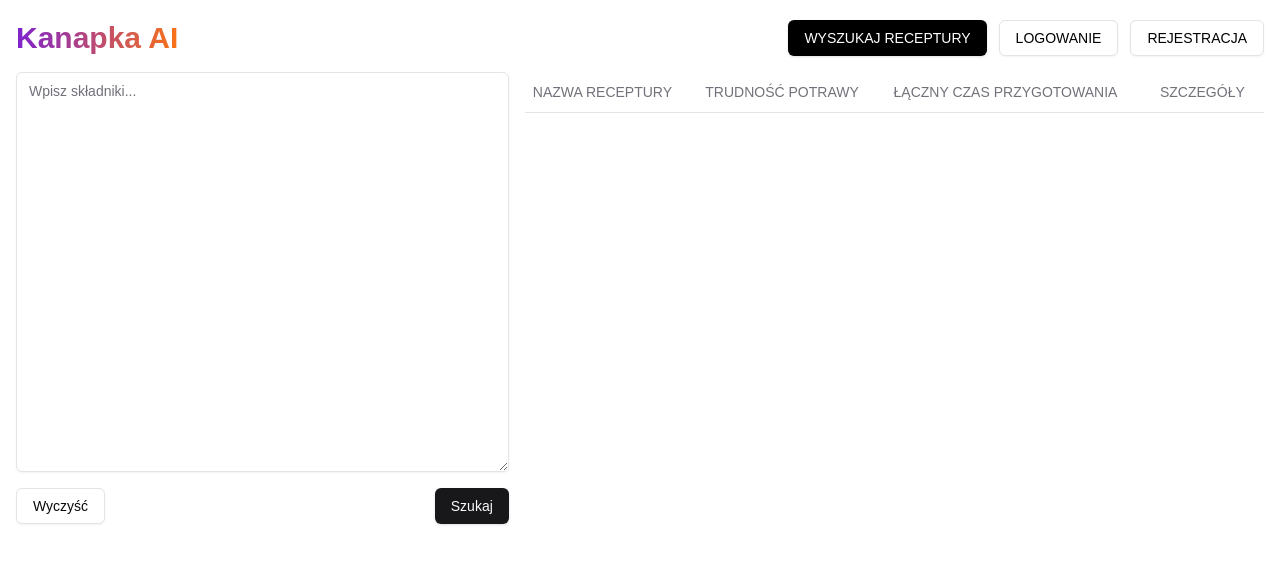
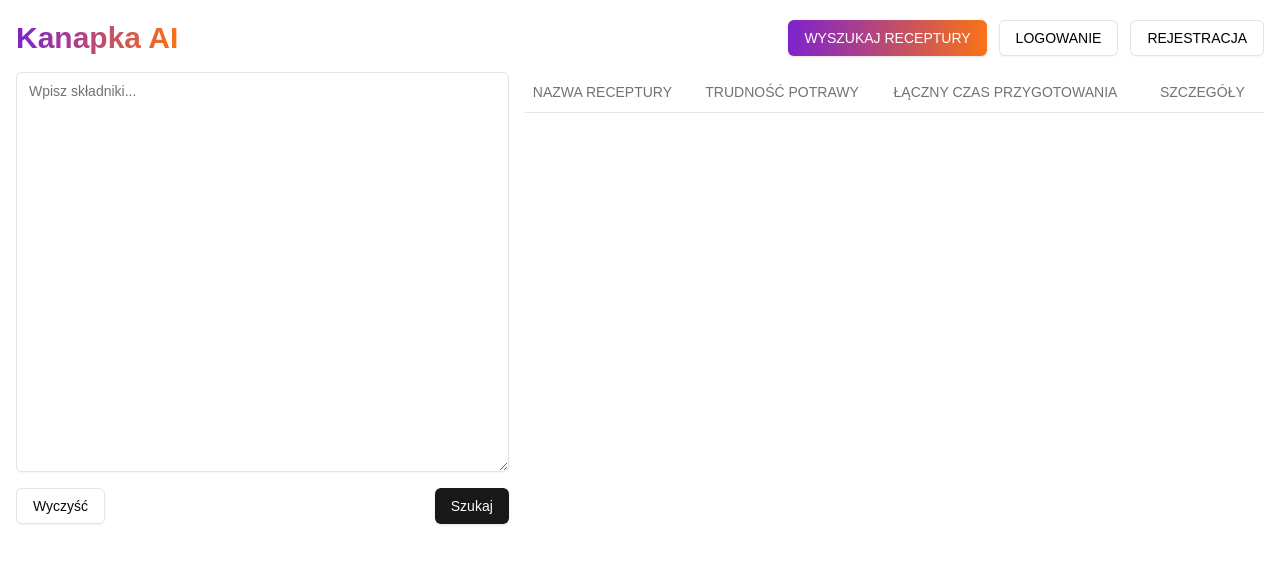
Before and after one commit to Glider6014/kanapka-ai, a Next.js app: page / in a window 1280 px wide. Shown: the top 564 px of the page. Built offline with nearby package versions, Linux system fonts and the light colour scheme.

Commit message:
poprawione kolory przycisków w desktopie

```diff
--- a/components/SearchRecipes.tsx
+++ b/components/SearchRecipes.tsx
@@ -40,7 +40,7 @@ export const SearchRecipes = () => {
                 <NavigationMenuLink asChild>
                   <Button
                     variant="default"
-                    className="bg-black text-white hover:bg-gray-800 w-full md:w-auto"
+                    className="text-white bg-gradient-to-r from-purple-700 to-orange-500 hover:opacity-90 transition-opacity duration-200 w-full md:w-auto"
                   >
                     WYSZUKAJ RECEPTURY
                   </Button>
--- a/components/ui/navigation-menu.tsx
+++ b/components/ui/navigation-menu.tsx
@@ -11,10 +11,7 @@ const NavigationMenu = React.forwardRef<
 >(({ className, children, ...props }, ref) => (
   <NavigationMenuPrimitive.Root
     ref={ref}
-    className={cn(
-      "relative z-10 flex max-w-max flex-1 items-center justify-center",
-      className
-    )}
+    className={`relative z-10 flex max-w-max flex-1 items-center justify-center ${className}`}
     {...props}
   >
     {children}
@@ -42,6 +39,10 @@ const NavigationMenuItem = NavigationMenuPrimitive.Item;
 
 const navigationMenuTriggerStyle = cva(
   "group inline-flex h-9 w-max items-center justify-center rounded-md bg-background px-4 py-2 text-sm font-medium transition-colors hover:bg-accent hover:text-accent-foreground focus:bg-accent focus:text-accent-foreground focus:outline-none disabled:pointer-events-none disabled:opacity-50 data-[active]:bg-accent/50 data-[state=open]:bg-accent/50"
+);
+
+const selectedButtonStyle = cva(
+  "block py-2 px-3 text-white bg-gradient-to-r from-purple-700 to-orange-500 rounded dark:bg-blue-600"
 );
 
 const NavigationMenuTrigger = React.forwardRef<
@@ -117,6 +118,7 @@ NavigationMenuIndicator.displayName =
 
 export {
   navigationMenuTriggerStyle,
+  selectedButtonStyle,
   NavigationMenu,
   NavigationMenuList,
   NavigationMenuItem,
```
